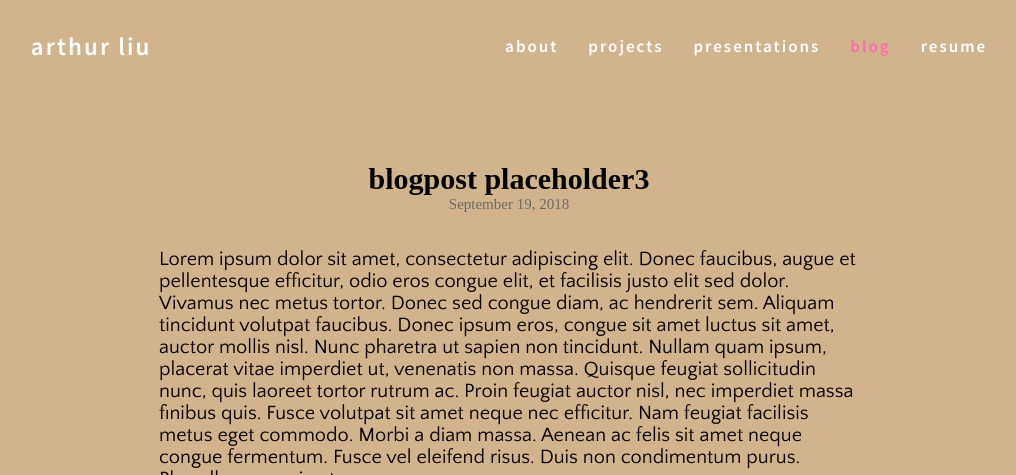
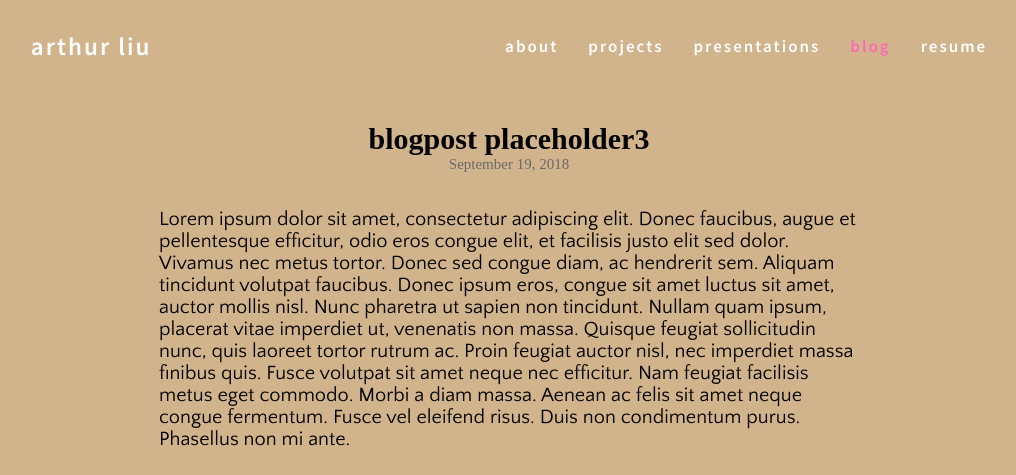
Before and after one commit to arthurjl/arthurjl.github.io, a Jekyll site: the page built from _posts/2018-09-19-blogPostPlaceholder3.markdown, in a window 1280 px wide. Shown: the top 475 px of the page, without its empty margins (131-1147 px from the left). Built offline with Jekyll 4.4.1, drawn with Linux system fonts in a browser that asks for light colours; some web fonts are replaced; grey boxes are pictures that could not be loaded.

Commit message:
Responsiveness

```diff
--- a/_includes/head.html
+++ b/_includes/head.html
@@ -23,6 +23,7 @@
     <link href="{{site.baseurl}}/css/headerPhone.css" rel="stylesheet" type="text/css">
     <link href="{{site.baseurl}}/css/footerPhone.css" rel="stylesheet" type="text/css">
     <link href="{{site.baseurl}}/css/archiveStylesPhone.css" rel="stylesheet" type="text/css">
+    <link href="{{site.baseurl}}/css/blogStylesPhone.css" rel="stylesheet" type="text/css">
 
     <!-- scripts -->
     {% if page.title == "Post Archives" %}
--- a/css/PageStyles.css
+++ b/css/PageStyles.css
@@ -205,7 +205,8 @@
 }
 
 .blogShowcaseContainer {
-	width: 70%;
+	width: 100%;
+	max-width: 1000px;
 	display: flex;
 	flex-wrap: wrap;
 	justify-content: center;
--- /dev/null
+++ b/css/blogStylesPhone.css
@@ -0,0 +1,5 @@
+@media only screen and (max-width: 600px) {
+	.blogContent {
+		margin-top: 0px;
+	}
+}
--- a/css/blogstyles.css
+++ b/css/blogstyles.css
@@ -145,8 +145,8 @@
 	font-size: 30px;
 	font-weight: bold;
 	text-transform: lowercase;
-	margin-top: 40px;
 	align-self: center;
+	text-align: center;
 }
 
 .blogContent p {
@@ -156,8 +156,9 @@
 }
 
 .blogContent img {
-	height: 50vh;
+	height: auto;
 	width: 90vw;
+	max-width: 1200px;
 	object-fit: contain;
 	margin: 15px 0px;
 }
```
